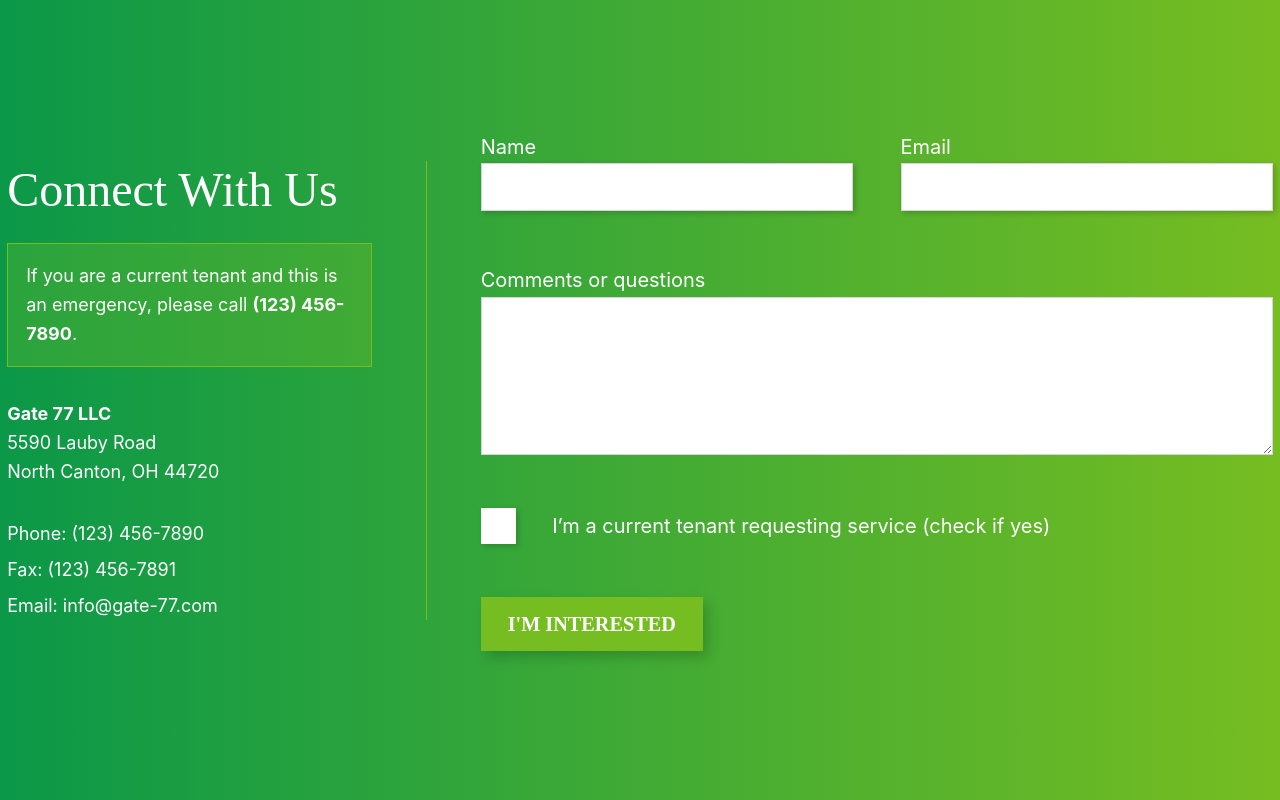
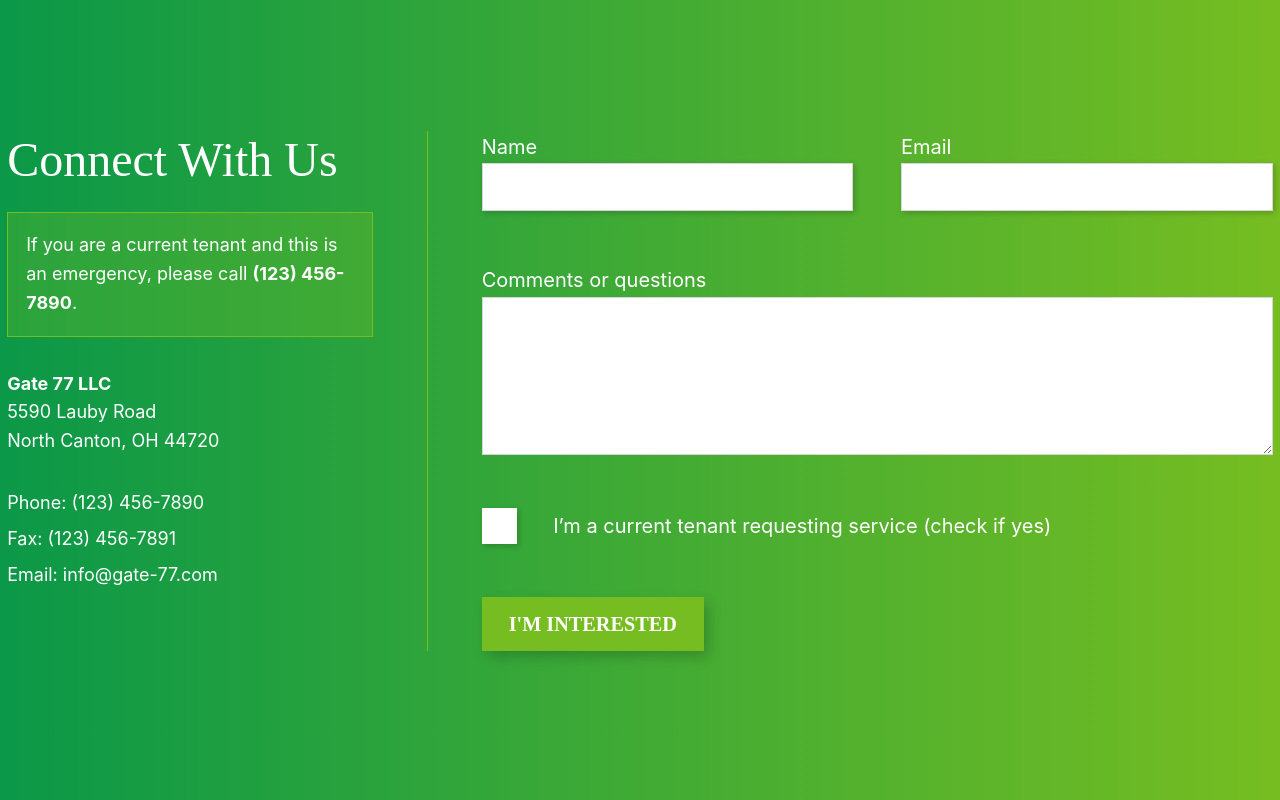
Before and after one commit to thekarchergroup/gate77, a website built with Parcel: page src/index.html in a window 1280 px wide. Shown: the part 4600-5400 px from the top of the page. Built offline with nearby package versions, Linux system fonts and the light colour scheme; a web font is replaced by a local one.

Commit message:
move border to left of form

```diff
--- a/src/scss/_layout.scss
+++ b/src/scss/_layout.scss
@@ -126,6 +126,9 @@
 // Take Flight
 .take-flight {
   // @include laser;
+  .columns {
+    align-items: flex-start;
+  }
   background: linear-gradient(to right, $dark-green, $primary-color);
   padding: 8.889rem 0;
   color: $light-color;
@@ -143,7 +146,7 @@
   }
   &__connect {
     padding-right: 3rem;
-    border-right: 1px solid $primary-color;
+    // border-right: 1px solid $primary-color;
     h2 {
       color: $light-color;
       font-size: 2.667em;
@@ -158,6 +161,7 @@
   }
   &__form {
     padding-left: 3rem;
+    border-left: 1px solid $primary-color;
     form {
       display: flex;
       flex-flow: row wrap;
```
